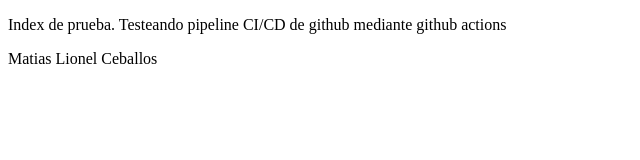
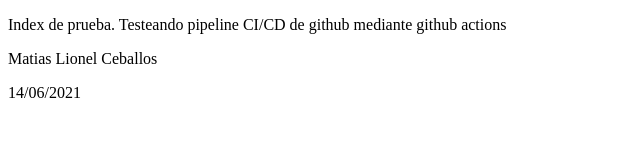
Before and after one commit to Matias-L/test_github_actions, a plain HTML site: page index.html in a window 1280 px wide. Shown: the whole page, without its empty margins (0-640 px from the left). Drawn offline with Linux system fonts and the light colour scheme.

Commit message:
Modificado index con la fecha de creacion

```diff
--- a/index.html
+++ b/index.html
@@ -8,5 +8,6 @@
   <body>
     <p>Index de prueba. Testeando pipeline CI/CD de github mediante github actions</p>
     <p>Matias Lionel Ceballos</p>
+    <p>14/06/2021</p>
   </body>
 </html>
```
